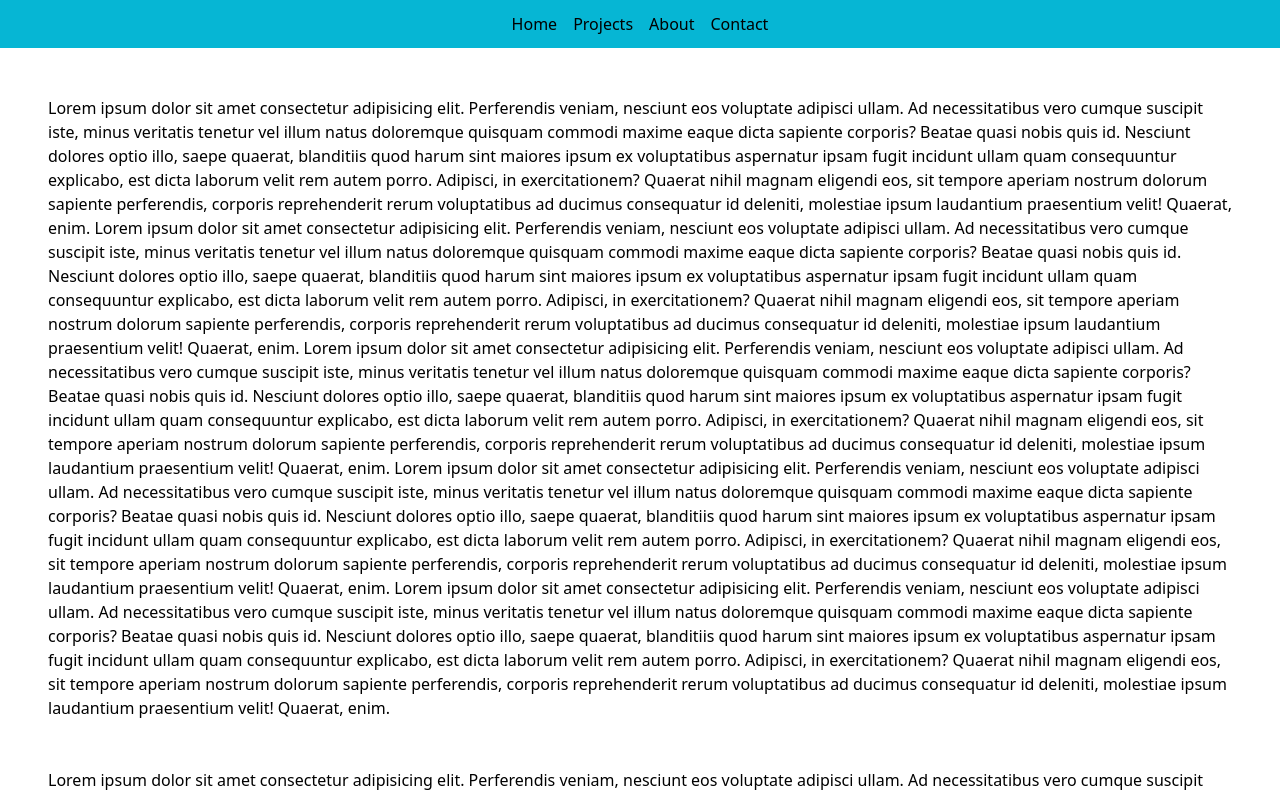
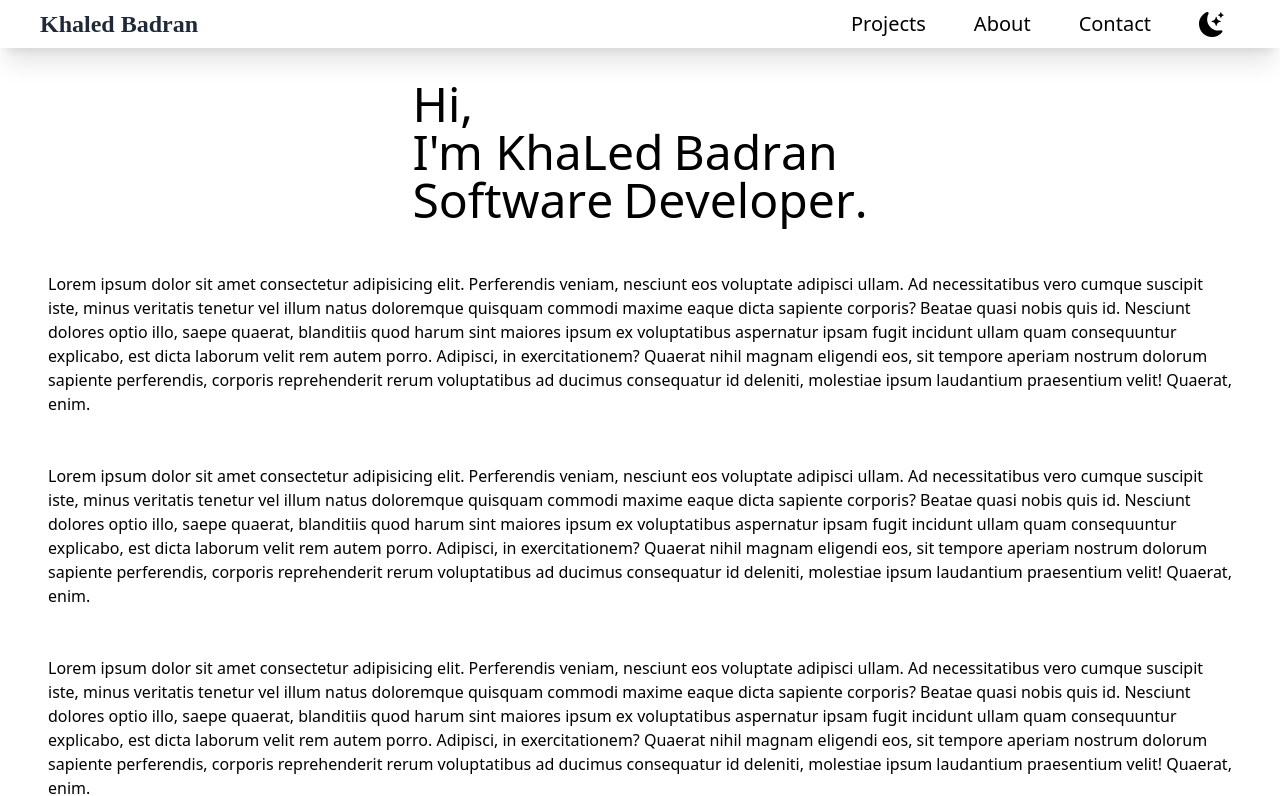
Before and after one commit to KhaledBadranDev/portfolio, a React (Create React App) app: page / in a window 1280 px wide. Shown: the top 796 px of the page. Built offline with nearby package versions, Linux system fonts and the light colour scheme; the HTML template or start-up script is replaced by a standard one.

Commit message:
improved navbar and hero

```diff
--- /dev/null
+++ b/src/components/AnimatedLetters.jsx
@@ -0,0 +1,15 @@
+import './animatedLetters.scss'
+
+const AnimatedLetters = ({ letterClass, strArray, idx }) => {
+    return (
+        <span>
+            {strArray.map((char, i) => (
+                <span key={char + i} className={`${letterClass} _${i + idx}`}>
+                    {char}
+                </span>
+            ))}
+        </span>
+    )
+}
+
+export default AnimatedLetters
--- a/src/components/Contact.jsx
+++ b/src/components/Contact.jsx
@@ -1,7 +1,7 @@
 
 const Contact = () => {
     return(
-        <p className="m-12" id="about">
+        <p className="m-12" id="contact">
             Lorem ipsum dolor sit amet consectetur adipisicing elit.
             Perferendis veniam, nesciunt eos voluptate adipisci ullam.
             Ad necessitatibus vero cumque suscipit iste, minus veritatis
--- a/src/components/Home.jsx
+++ b/src/components/Home.jsx
@@ -1,69 +1,41 @@
+import { useEffect, useState } from 'react'
+import AnimatedLetters from './AnimatedLetters'
+
 const Home = () => {
-    return(
-        <p className="m-12">
-            Lorem ipsum dolor sit amet consectetur adipisicing elit.
-            Perferendis veniam, nesciunt eos voluptate adipisci ullam.
-            Ad necessitatibus vero cumque suscipit iste, minus veritatis
-            tenetur vel illum natus doloremque quisquam commodi maxime eaque dicta
-            sapiente corporis? Beatae quasi nobis quis id. Nesciunt dolores
-            optio illo, saepe quaerat, blanditiis quod harum sint maiores ipsum
-            ex voluptatibus aspernatur ipsam fugit incidunt ullam quam consequuntur
-            explicabo, est dicta laborum velit rem
-            autem porro. Adipisci, in exercitationem? Quaerat nihil magnam
-            eligendi eos, sit tempore aperiam nostrum dolorum sapiente perferendis,
-            corporis reprehenderit rerum voluptatibus ad ducimus consequatur id
-            deleniti, molestiae ipsum laudantium praesentium velit! Quaerat, enim.
-            Lorem ipsum dolor sit amet consectetur adipisicing elit.
-            Perferendis veniam, nesciunt eos voluptate adipisci ullam.
-            Ad necessitatibus vero cumque suscipit iste, minus veritatis
-            tenetur vel illum natus doloremque quisquam commodi maxime eaque dicta
-            sapiente corporis? Beatae quasi nobis quis id. Nesciunt dolores
-            optio illo, saepe quaerat, blanditiis quod harum sint maiores ipsum
-            ex voluptatibus aspernatur ipsam fugit incidunt ullam quam consequuntur
-            explicabo, est dicta laborum velit rem
-            autem porro. Adipisci, in exercitationem? Quaerat nihil magnam
-            eligendi eos, sit tempore aperiam nostrum dolorum sapiente perferendis,
-            corporis reprehenderit rerum voluptatibus ad ducimus consequatur id
-            deleniti, molestiae ipsum laudantium praesentium velit! Quaerat, enim.
-            Lorem ipsum dolor sit amet consectetur adipisicing elit.
-            Perferendis veniam, nesciunt eos voluptate adipisci ullam.
-            Ad necessitatibus vero cumque suscipit iste, minus veritatis
-            tenetur vel illum natus doloremque quisquam commodi maxime eaque dicta
-            sapiente corporis? Beatae quasi nobis quis id. Nesciunt dolores
-            optio illo, saepe quaerat, blanditiis quod harum sint maiores ipsum
-            ex voluptatibus aspernatur ipsam fugit incidunt ullam quam consequuntur
-            explicabo, est dicta laborum velit rem
-            autem porro. Adipisci, in exercitationem? Quaerat nihil magnam
-            eligendi eos, sit tempore aperiam nostrum dolorum sapiente perferendis,
-            corporis reprehenderit rerum voluptatibus ad ducimus consequatur id
-            deleniti, molestiae ipsum laudantium praesentium velit! Quaerat, enim.
-            Lorem ipsum dolor sit amet consectetur adipisicing elit.
-            Perferendis veniam, nesciunt eos voluptate adipisci ullam.
-            Ad necessitatibus vero cumque suscipit iste, minus veritatis
-            tenetur vel illum natus doloremque quisquam commodi maxime eaque dicta
-            sapiente corporis? Beatae quasi nobis quis id. Nesciunt dolores
-            optio illo, saepe quaerat, blanditiis quod harum sint maiores ipsum
-            ex voluptatibus aspernatur ipsam fugit incidunt ullam quam consequuntur
-            explicabo, est dicta laborum velit rem
-            autem porro. Adipisci, in exercitationem? Quaerat nihil magnam
-            eligendi eos, sit tempore aperiam nostrum dolorum sapiente perferendis,
-            corporis reprehenderit rerum voluptatibus ad ducimus consequatur id
-            deleniti, molestiae ipsum laudantium praesentium velit! Quaerat, enim.
-            Lorem ipsum dolor sit amet consectetur adipisicing elit.
-            Perferendis veniam, nesciunt eos voluptate adipisci ullam.
-            Ad necessitatibus vero cumque suscipit iste, minus veritatis
-            tenetur vel illum natus doloremque quisquam commodi maxime eaque dicta
-            sapiente corporis? Beatae quasi nobis quis id. Nesciunt dolores
-            optio illo, saepe quaerat, blanditiis quod harum sint maiores ipsum
-            ex voluptatibus aspernatur ipsam fugit incidunt ullam quam consequuntur
-            explicabo, est dicta laborum velit rem
-            autem porro. Adipisci, in exercitationem? Quaerat nihil magnam
-            eligendi eos, sit tempore aperiam nostrum dolorum sapiente perferendis,
-            corporis reprehenderit rerum voluptatibus ad ducimus consequatur id
-            deleniti, molestiae ipsum laudantium praesentium velit! Quaerat, enim.
+    const [letterClass, setLetterClass] = useState('text-animate')
 
-        </p>
-    );
+    const nameArr = ['K', 'h', 'a', 'L', 'e', 'd', ' ', 'B', 'a', 'd', 'r', 'a', 'n']
+    const jobArr = ['S', 'o', 'f', 't', 'w', 'a', 'r', 'e', ' ', 'D', 'e', 'v', 'e', 'l', 'o', 'p', 'e', 'r', '.']
+
+    useEffect(() => {
+        setTimeout(() => {
+            setLetterClass('text-animate-hover')
+        }, 5000)
+    }, [])
+
+    return (
+        <article className="mt-20 m-12 flex place-content-center">
+            <h1 className="text-5xl">
+                <span className={letterClass}>H</span>
+                <span className={`${letterClass} _12`}>i,</span>
+                <br />
+                <span className={`${letterClass} _13`}>I</span>
+                <span className={`${letterClass} _14`}>'m</span>
+                &nbsp;
+                <AnimatedLetters
+                    letterClass={letterClass}
+                    strArray={nameArr}
+                    idx={15}
+                />
+                <br />
+                <AnimatedLetters
+                    letterClass={letterClass}
+                    strArray={jobArr}
+                    idx={15 + nameArr.length}
+                />
+            </h1>
+        </article>
+    )
 }
 
 export default Home
--- a/src/components/Navbar.jsx
+++ b/src/components/Navbar.jsx
@@ -1,17 +1,73 @@
+import { useState } from 'react'
 import AnchorLink from 'react-anchor-link-smooth-scroll'
+import { ImMenu3, ImMenu4 } from "react-icons/im";
+import { BsFillMoonStarsFill } from "react-icons/bs";
 
 const Navbar = () => {
-    return(
-        <nav className="bg-cyan-500 py-3">
-            <ul className="flex place-content-center">
-                <li className="mx-2">Home</li>
-                <li className="mx-2">Projects</li>
-                <AnchorLink  href="#about">
-                    <li className="mx-2">About</li>
-                </AnchorLink>
-                <li className="mx-2">Contact</li>
-            </ul>
-        </nav>
+    const [open, setOpen] = useState(false);
+
+    return (
+        <navbar className='shadow-xl w-full fixed top-0 left-0'>
+            <div className='sm:flex items-center justify-between bg-white py-2 sm:px-10 px-7'>
+                <span className='font-bold text-2xl flex items-center font-[Poppins] text-gray-800'>
+                    <AnchorLink href="#home">
+                        Khaled Badran
+                    </AnchorLink>
+                </span>
+
+                <div onClick={() => setOpen(!open)} className='text-3xl absolute right-4 top-1 cursor-pointer sm:hidden'>
+                    {open ? <ImMenu4 style={{ fontSize: '40px' }} /> : <ImMenu3 style={{ fontSize: '40px' }} />}
+                </div>
+
+                <ul className={`sm:flex grid justify-items-end sm:items-center sm:pb-0 pb-6 absolute sm:static bg-white shadow-xl sm:shadow-none sm:z-auto z-[-1] left-0 w-full sm:w-auto sm:pl-0 pl-9 transition-all duration-500 ease-in ${open ? 'top-0' : 'top-[-490px]'}`}>
+                    <li className="sm:ml-8 mr-4 text-xl sm:my-0 mt-16">
+                        <AnchorLink href="#projects" className='hover:text-red-400 duration-500'>
+                            Projects
+                        </AnchorLink>
+                    </li>
+                    <li className="sm:ml-8  mr-4 text-xl sm:my-0 mt-5">
+                        <AnchorLink href="#about" className='hover:text-red-400 duration-500'>
+                            About
+                        </AnchorLink>
+                    </li>
+                    <li className="sm:ml-8 mr-4 text-xl sm:my-0 mt-5">
+                        <AnchorLink href="#contact" className='hover:text-red-400 duration-500'>
+                            Contact
+                        </AnchorLink>
+                    </li>
+                    <li>
+                        <BsFillMoonStarsFill className="sm:ml-8 mr-4 text-xl sm:my-0 mt-5" style={{ fontSize: '25px' }} />
+                    </li>
+                </ul>
+            </div>
+        </navbar>
+
+
+        // <div className='shadow-md w-full fixed top-0 left-0'>
+        //     <div className='md:flex items-center justify-between bg-white py-4 md:px-10 px-7'>
+        //         <div className='font-bold text-2xl cursor-pointer flex items-center font-[Poppins]
+        // text-gray-800'>
+        //             <span className='text-3xl text-indigo-600 mr-1 pt-2'>
+        //                 <ion-icon name="logo-ionic"></ion-icon>
+        //             </span>
+        //             Designer
+        //         </div>
+
+
+        //         <div onClick={() => setOpen(!open)} className='text-3xl absolute right-8 top-6 cursor-pointer md:hidden'>
+        //             {open ? <ImMenu4 style={{ fontSize: '40px' }}/>:<ImMenu3 style={{ fontSize: '40px' }}/>}
+        //         </div>
+
+        //         <ul className={`md:flex md:items-center md:pb-0 pb-12 absolute md:static bg-white md:z-auto z-[-1] left-0 w-full md:w-auto md:pl-0 pl-9 transition-all duration-500 ease-in ${open ? 'top-20 ' : 'top-[-490px]'}`}>
+        //             <li className="mx-2 md:ml-8 text-xl md:my-0 my-7">Home</li>
+        //             <li className="mx-2 md:ml-8 text-xl md:my-0 my-7">Projects</li>
+        //             <AnchorLink href="#about">
+        //                 <li className="mx-2">About</li>
+        //             </AnchorLink>
+        //             <li className="mx-2">Contact</li>
+        //         </ul>
+        //     </div>
+        // </div>
     );
 }
 
--- a/src/components/Projects.jsx
+++ b/src/components/Projects.jsx
@@ -1,7 +1,7 @@
 
 const Projects = () => {
     return(
-        <p className="m-12" id="about">
+        <p className="m-12" id="projects">
             Lorem ipsum dolor sit amet consectetur adipisicing elit.
             Perferendis veniam, nesciunt eos voluptate adipisci ullam.
             Ad necessitatibus vero cumque suscipit iste, minus veritatis
--- /dev/null
+++ b/src/components/animatedLetters.scss
@@ -0,0 +1,27 @@
+
+.text-animate {
+    display: inline-block;
+    opacity: 0;
+    animation: bounceIn;
+    animation-duration: 1s;
+    animation-delay: 1s;
+    animation-fill-mode: forwards;
+    min-width: 10px;
+}
+
+.text-animate-hover {
+    min-width: 10px;
+    display: inline-block;
+    animation-fill-mode: both;
+
+    &:hover {
+        animation: rubberBand 1s;
+        color: #2ac9bc;
+    }
+}
+
+@for $i from 1 through 100 {
+    .text-animate._#{$i} {
+        animation-delay: #{$i / 10}s;
+    }
+}
```
